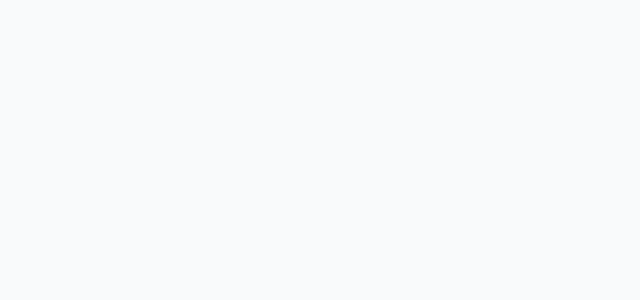
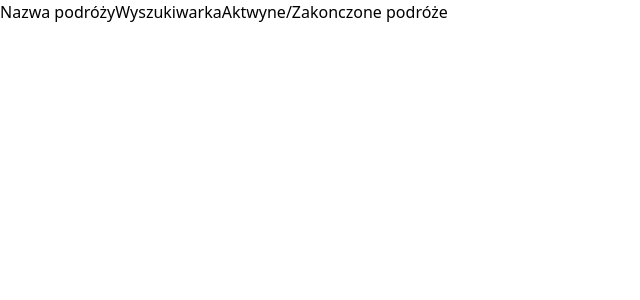
Before and after one commit to Planner-Project-DM/Planner-frontend, a React (Vite) app: page /dashboard in a window 1280 px wide. Shown: the top 300 px of the page, without its empty margins (0-640 px from the left). Built offline with nearby package versions, Linux system fonts and the light colour scheme; sample sign-in values are in the browser's storage; a web font is replaced by a local one.

Commit message:
Added: - Navbar component

```diff
--- a/index.html
+++ b/index.html
@@ -1,5 +1,5 @@
 <!doctype html>
-<html lang="en">
+<html lang="pl">
   <head>
     <meta charset="UTF-8" />
     <link rel="icon" type="image/svg+xml" href="/favicon.svg" />
--- /dev/null
+++ b/src/components/Navbar.jsx
@@ -0,0 +1,17 @@
+
+
+export default function Navbar(){
+    return(
+        <main className={"flex"}>
+            <div>
+                Nazwa podróży
+            </div>
+            <div>
+                Wyszukiwarka
+            </div>
+            <div>
+                Aktwyne/Zakonczone podróże
+            </div>
+        </main>
+    );
+}
--- a/src/pages/Dashboard.jsx
+++ b/src/pages/Dashboard.jsx
@@ -1,7 +1,17 @@
+import Navbar from "../components/Navbar.jsx";
+
+
 export default function Dashboard(){
     return (
-        <div className={"h-screen w-screen bg-bg-main"}>
-
-        </div>
+        <>
+            <header>
+                <Navbar />
+            </header>
+            <main>
+                <aside></aside>
+                <div id="mainWindow" ></div>
+                <aside></aside>
+            </main>
+        </>
     )
 }
```
